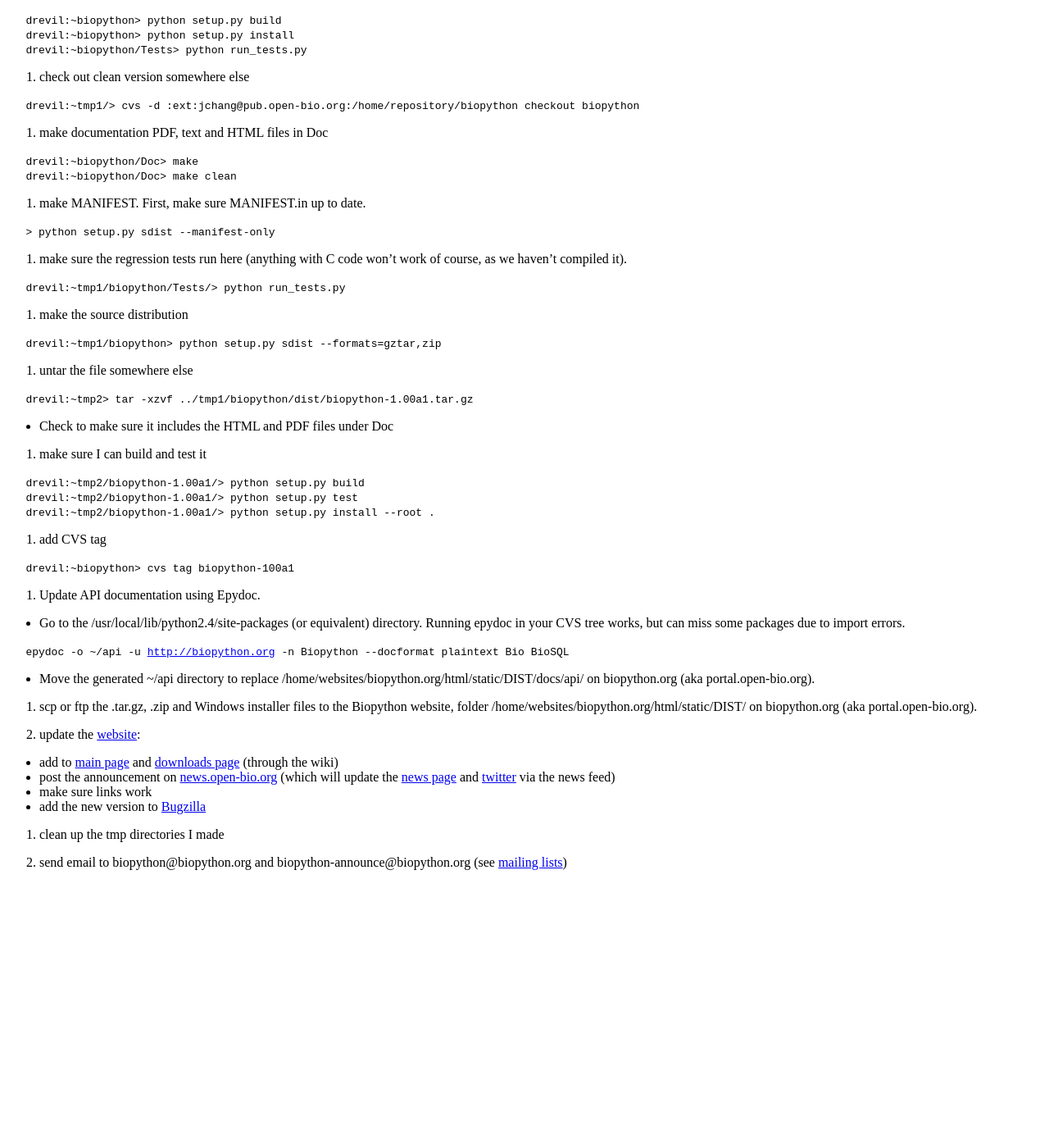
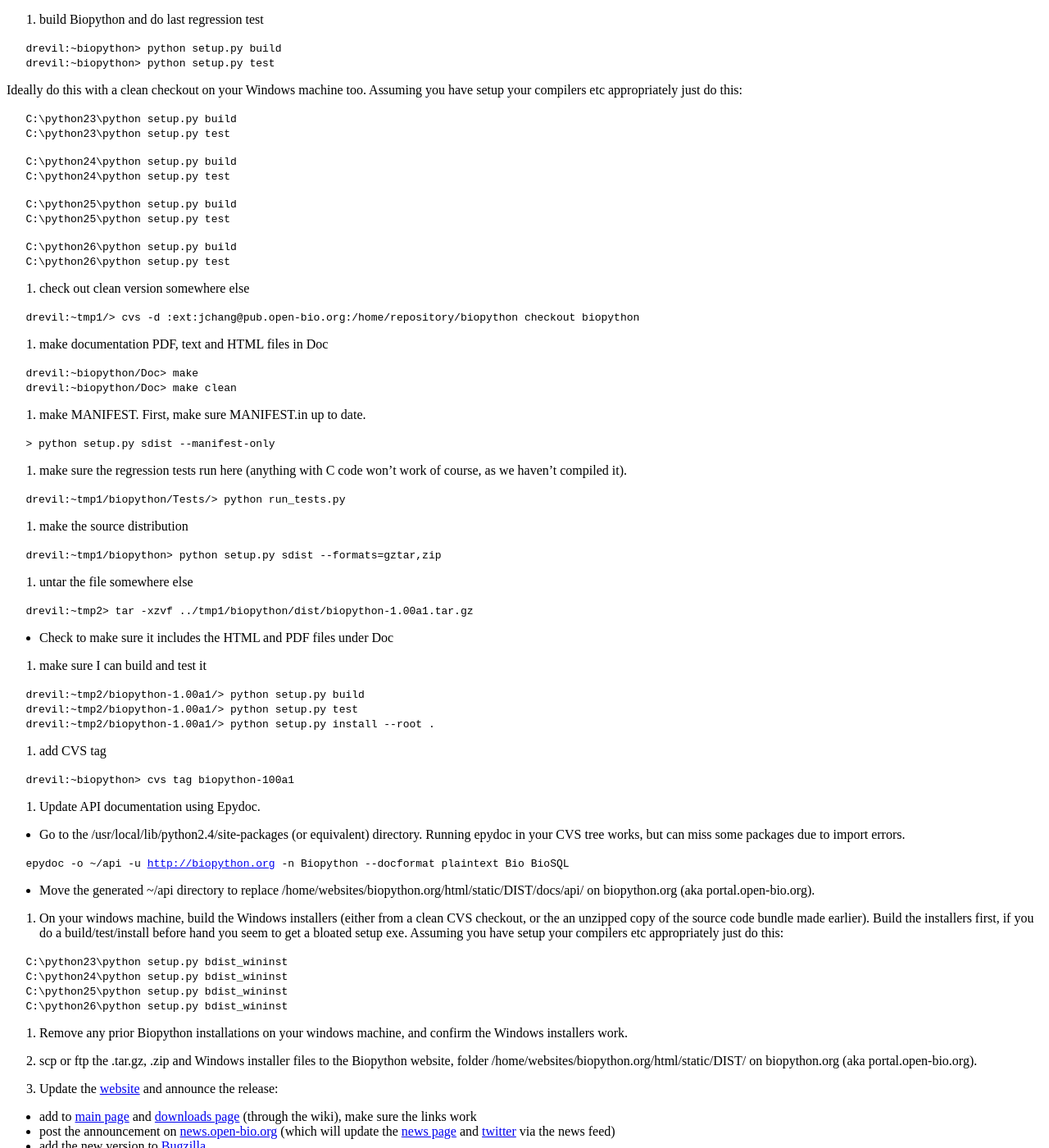
Before and after one commit to biopython/biopython.github.io, a Jekyll site: the page built from wiki/Building_a_release.md, in a window 1280 px wide and 1400 px high, scrolled down 649 px. Shown: the whole window at 82% size. Built offline with Jekyll 4.4.1, drawn with Linux system fonts in a browser that asks for light colours; before the commit the page ends 1726 px from its top, so only the background shows below that; some of the changed text lies outside the part shown.

Commit message:
Windows notes

```diff
--- a/wiki/Building_a_release.md
+++ b/wiki/Building_a_release.md
@@ -5,6 +5,9 @@ layout: wiki
 ---
 
 Build Biopython in 21 easy steps!!
+
+These instructions are for a Unix machine, with a Windows machine also
+needed to test and prepare the Windows installers.
 
 1. make sure I have the latest code
 
@@ -42,8 +45,22 @@ recent CVS changes like this (adjust the date accordingly):
 8. build Biopython and do last regression test
 
 `   drevil:~biopython> python setup.py build `
-`   drevil:~biopython> python setup.py install `
-`   drevil:~biopython/Tests> python run_tests.py`
+`   drevil:~biopython> python setup.py test`
+
+Ideally do this with a clean checkout on your Windows machine too.
+Assuming you have setup your compilers etc appropriately just do this:
+
+`   C:\python23\python setup.py build`
+`   C:\python23\python setup.py test`
+
+`   C:\python24\python setup.py build`
+`   C:\python24\python setup.py test`
+
+`   C:\python25\python setup.py build`
+`   C:\python25\python setup.py test`
+
+`   C:\python26\python setup.py build`
+`   C:\python26\python setup.py test`
 
 9. check out clean version somewhere else
 
@@ -95,23 +112,34 @@ work of course, as we haven't compiled it).
     /home/websites/biopython.org/html/static/DIST/docs/api/ on
     biopython.org (aka portal.open-bio.org).
 
-18. scp or ftp the .tar.gz, .zip and Windows installer files to the
+18. On your windows machine, build the Windows installers (either from a
+clean CVS checkout, or the an unzipped copy of the source code bundle
+made earlier). Build the installers first, if you do a
+build/test/install before hand you seem to get a bloated setup exe.
+Assuming you have setup your compilers etc appropriately just do this:
+
+`   C:\python23\python setup.py bdist_wininst`
+`   C:\python24\python setup.py bdist_wininst`
+`   C:\python25\python setup.py bdist_wininst`
+`   C:\python26\python setup.py bdist_wininst`
+
+19. Remove any prior Biopython installations on your windows machine,
+and confirm the Windows installers work.
+
+20. scp or ftp the .tar.gz, .zip and Windows installer files to the
 Biopython website, folder /home/websites/biopython.org/html/static/DIST/
 on biopython.org (aka portal.open-bio.org).
 
-19. update the [website](website "wikilink"):
+21. Update the [website](website "wikilink") and announce the release:
 
 -   add to [main page](Main_Page "wikilink") and [downloads
-    page](Download "wikilink") (through the wiki)
+    page](Download "wikilink") (through the wiki), make sure the links
+    work
 -   post the announcement on
     [news.open-bio.org](http://news.open-bio.org) (which will update the
     [news page](News "wikilink") and
     [twitter](http://twitter.com/Biopython) via the news feed)
--   make sure links work
 -   add the new version to [Bugzilla](http://bugzilla.open-bio.org/)
-
-20. clean up the tmp directories I made
-
-21. send email to biopython@biopython.org and
-biopython-announce@biopython.org (see [mailing
-lists](Mailing_lists "wikilink"))
+-   send email to biopython@biopython.org and
+    biopython-announce@biopython.org (see [mailing
+    lists](Mailing_lists "wikilink"))
```
Also changed, not shown: 1 other file.
